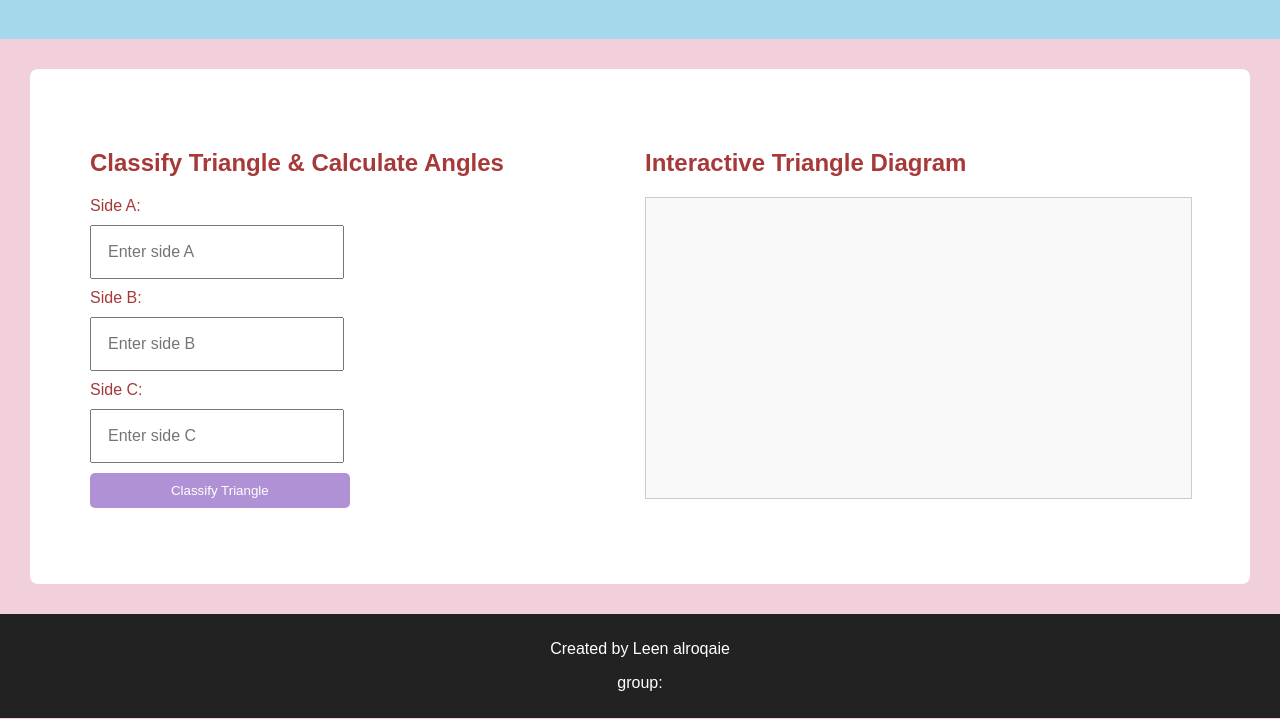
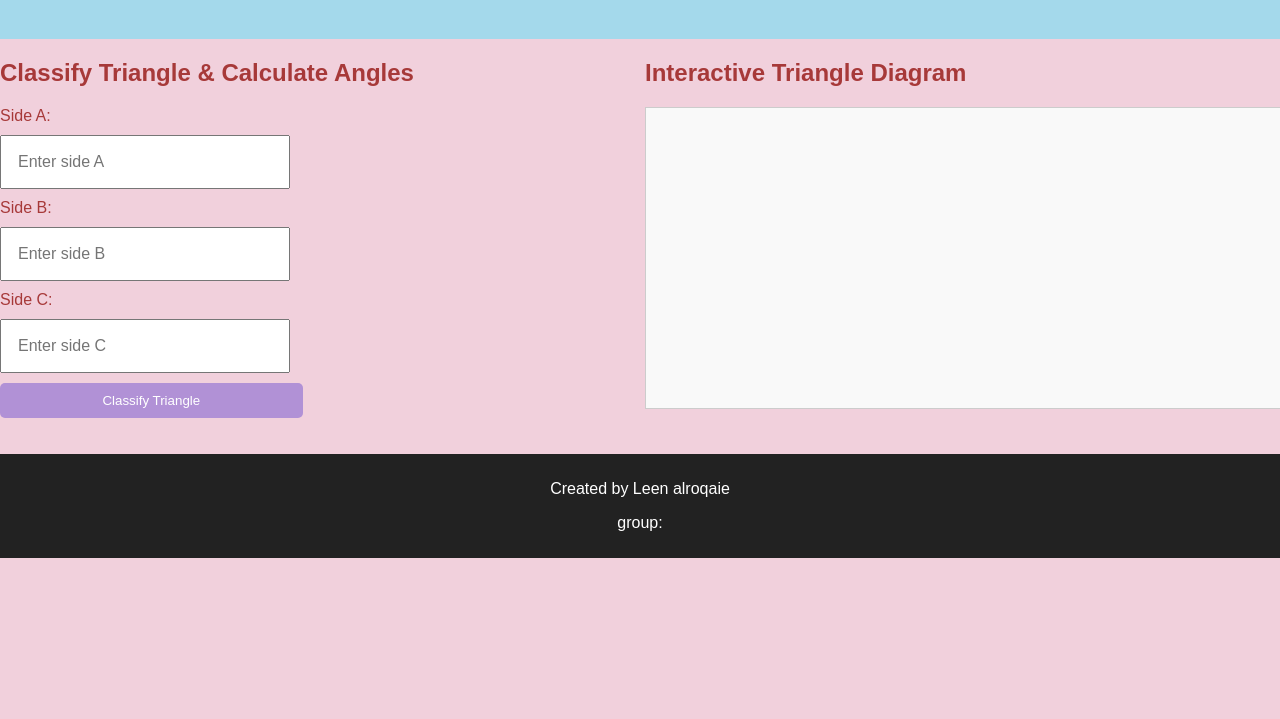
Before and after one commit to Leenschool/mathp, a plain HTML site: page index.html in a window 1280 px wide. Shown: the part 81-800 px from the top of the page. Drawn offline with Linux system fonts and the light colour scheme.

Commit message:
Update styles.css

```diff
--- a/styles.css
+++ b/styles.css
@@ -13,12 +13,7 @@ header {
     padding: 20px;
 }
 
-section {
-    margin: 30px;
-    padding: 60px;
-    background-color: white;
-    border-radius: 8px;
-}
+
 
 /* Flexbox layout for main container */
 #main-container {
```
